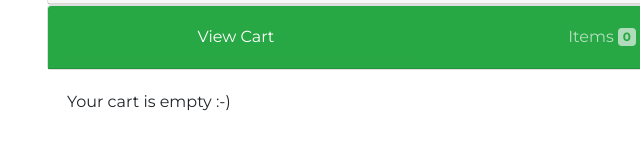
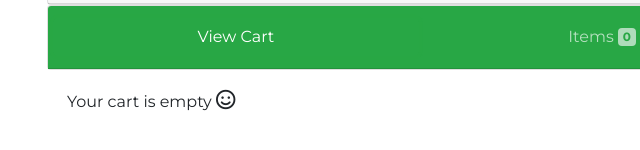
Before and after one commit to praveenrajpal/chatbottest, a website: page home.html in a window 1280 px wide. Both pictures are taken after a click on the button "View Cart". Shown: the part 472-622 px from the top of the page, 38-678 px from the left. Drawn offline with nearby package versions, Linux system fonts and the light colour scheme.

Commit message:
Empty Cart & Checkout

```diff
--- a/home.html
+++ b/home.html
@@ -125,13 +125,10 @@
             </div>
         </div>
         <div id="cartlist" class="collapse" data-parent="#accordion">
-            <div class="card-body">
-                Your cart is empty :-)
+            <div class='card-body'>Your cart is empty <i class='far fa-smile' style='font-size:20px;'></i></div>
+        </div>
     </div>
 
-        </div>
-    </div>
-</div>
     <!-- Bootstrap core JavaScript
       ================================================== -->
     <!-- Placed at the end of the document so the pages load faster -->
@@ -169,6 +166,7 @@ function fixcart() {
   $("#Dummy").removeClass('d-none').addClass('d-block');
   }
 
+
     </script>
     <script language="JavaScript" type="text/javascript" src="static/menuloader.js"></script>
     <script language="JavaScript" type="text/javascript" src="static/totalincart.js"></script>
```
Lines whose indentation alone changed are shown as unchanged.
